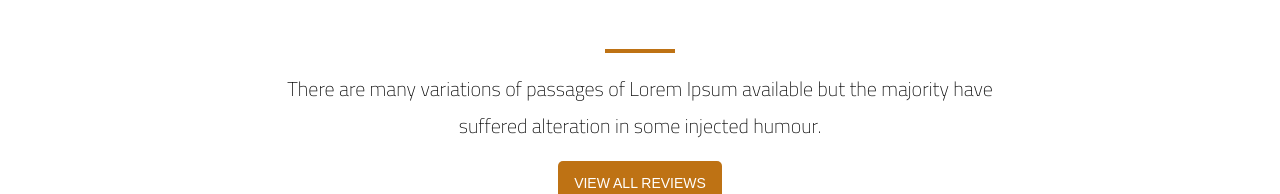
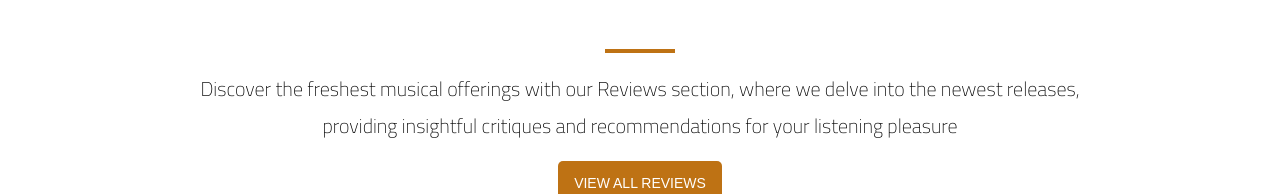
Before and after one commit to amerkhanfar/Jorzine, a Next.js app: page / in a window 1280 px wide. Shown: the part 2562-2756 px from the top of the page. Built offline with nearby package versions, Linux system fonts and the light colour scheme; no server answers.

Commit message:
font color to white

```diff
--- a/screens/Interviews.jsx
+++ b/screens/Interviews.jsx
@@ -34,10 +34,10 @@ const Interviews = () => {
         <TextContainer>
           <SectionHeading>Latest Interviews</SectionHeading>
           <HeadingHr />
-          <p style={{ fontSize: "2rem" }}>
-            Lorem ipsum dolor sit amet consectetur adipisicing elit. Nobis
-            aliquam excepturi debitis optio non iste repudiandae inventore,
-            deleniti, enim eveniet voluptates ipsum rerum tenetur quo?
+          <p style={{ fontSize: "2.2rem" }}>
+            Gain exclusive insights into the minds of your favorite artists as
+            we dive deep into their creative process, inspirations, and personal
+            journeys.
           </p>
           <FullButton
             onClick={() => {
@@ -54,8 +54,10 @@ const Interviews = () => {
                 style={{ backgroundImage: `url(${item.thumb})` }}>
                 <Overlay>
                   <div style={{ color: "white", fontSize: "3rem" }}>
-                    <Link href={`/interviews/${item.id}`}>
-                      <AiOutlineLink />
+                    <Link
+                      style={{ color: "white" }}
+                      href={`/interviews/${item.id}`}>
+                      <AiOutlineLink style={{ color: "white" }} />
                     </Link>
                   </div>
                 </Overlay>
--- a/screens/Reviews.jsx
+++ b/screens/Reviews.jsx
@@ -46,8 +46,9 @@ const Reviews = () => {
         <SectionHeading>Latest Reviews</SectionHeading>
         <HeadingHr />
         <SectionBody>
-          There are many variations of passages of Lorem Ipsum available but the
-          majority have suffered alteration in some injected humour.
+          Discover the freshest musical offerings with our Reviews section,
+          where we delve into the newest releases, providing insightful
+          critiques and recommendations for your listening pleasure
         </SectionBody>
         <ViewAll
           onClick={() => {
--- a/styles/globals.css
+++ b/styles/globals.css
@@ -20,7 +20,6 @@ a {
 
 * {
   box-sizing: border-box;
-  color: black;
 }
 
 ::-webkit-scrollbar {
```
